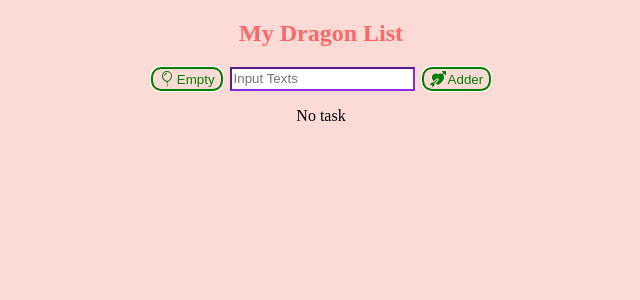
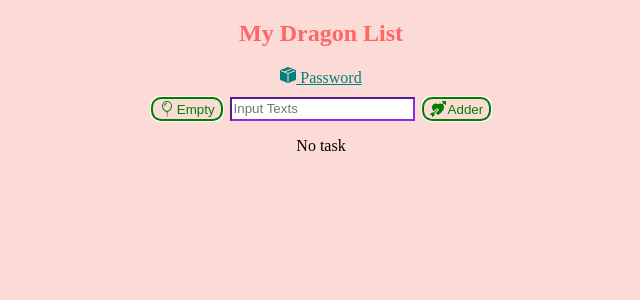
Before and after one commit to cmthang/todoapp, a PHP site: page / in a window 1280 px wide. Shown: the top 300 px of the page, without its empty margins (319-959 px from the left). Run offline with PHP 8.4, Linux system fonts and the light colour scheme.

Commit message:
update file js, button password, copy

```diff
--- a/app.css
+++ b/app.css
@@ -67,3 +67,11 @@ h4 {
     margin-right: 5px;
     color: rgb(200,46,49);
 }
+
+.generatePassword{
+    padding-bottom: 10px;
+}
+
+.buttonPassword {
+    color: rgb(0,128,128);
+}
--- /dev/null
+++ b/app.js
@@ -0,0 +1,108 @@
+Vue.createApp ({
+    data() {
+        return {
+            tasks: [],
+            task: "",
+        };
+    },
+    created() {
+        this.tasks = JSON.parse(localStorage.getItem("tasks")) || [];
+    },
+    methods: {
+        addTask() {
+            if (this.task)
+            {
+                this.tasks.push ({
+                    id: Date.now(),
+                    name: this.task,
+                });
+                localStorage.setItem("tasks", JSON.stringify(this.tasks));
+                this.task = "";
+            }
+        },
+
+        removeTask(task) {
+            let newTasks = this.tasks.filter(function (item){
+                return task.id !== item.id;
+            });
+            this.tasks = newTasks;
+            localStorage.setItem("tasks", JSON.stringify(this.tasks));
+        },
+
+        fixTask(task, index) {
+            if (this.task)
+            {
+                this.tasks[index]['name'] = this.task;
+                this.task = "";
+                localStorage.setItem("tasks", JSON.stringify(this.tasks));
+            }
+        },
+
+        clearInput(){
+            this.task = "";
+        },
+
+        generatePassword()
+        {
+            const alpha = "abcdefghijklmnopqrstuvwxyz";
+            const capitalAlpha = "ABCDEFGHIJKLMNOPQRSTUVWXYZ";
+            const numbers = "0123456789";
+            const symbols = "!@#$%^&*_-+=";
+
+            let defaultLength = 20;
+            let length;
+
+            let characters = alpha + capitalAlpha + numbers + symbols;
+
+            let password = "";
+
+            try {
+                if (this.task != "")
+                {
+                    length = Math.floor(this.task);
+                    if (length < 40)
+                    {
+                        for (let i = 0; i < length; i++)
+                        {
+                            password += characters.charAt
+                            (
+                                Math.floor( Math.random() * characters.length )
+                            );
+                        }
+                    }
+                    else
+                    {
+                        for (let i = 0; i < defaultLength; i++)
+                        {
+                            password += characters.charAt
+                            (
+                                Math.floor( Math.random() * characters.length )
+                            );
+                        }
+                    }
+                }
+                else
+                {
+                    for (let i = 0; i < defaultLength; i++)
+                    {
+                            password += characters.charAt
+                            (
+                                Math.floor( Math.random() * characters.length )
+                            );
+                    }
+                }
+            }
+            catch (error)
+            {
+                console.log(error);
+            }
+            // alert("Generate password "+password.length+" characters");
+            return this.task = password;
+        },
+
+        copy(task){
+            navigator.clipboard.writeText(task.name);
+        }
+
+    },
+}).mount("#app");
--- a/index.html
+++ b/index.html
@@ -11,6 +11,15 @@
         <div id="app">
             <div class="content">
                 <h2>My Dragon List</h2>
+
+                <div class="generatePassword">
+                    <a href="#" v-on:click.prevent="generatePassword()" class="buttonPassword">
+                        <svg xmlns="http://www.w3.org/2000/svg" width="16" height="16" fill="currentColor" class="bi bi-box-seam-fill" viewBox="0 0 16 16">
+                            <path fill-rule="evenodd" d="M15.528 2.973a.75.75 0 0 1 .472.696v8.662a.75.75 0 0 1-.472.696l-7.25 2.9a.75.75 0 0 1-.557 0l-7.25-2.9A.75.75 0 0 1 0 12.331V3.669a.75.75 0 0 1 .471-.696L7.443.184l.01-.003.268-.108a.75.75 0 0 1 .558 0l.269.108.01.003 6.97 2.789ZM10.404 2 4.25 4.461 1.846 3.5 1 3.839v.4l6.5 2.6v7.922l.5.2.5-.2V6.84l6.5-2.6v-.4l-.846-.339L8 5.961 5.596 5l6.154-2.461L10.404 2Z"/>
+                        </svg>
+                        Password
+                    </a>
+                </div>
             </div>
             <div class="input" style="display:inline-flex;" >
                 <button v-on:click="clearInput()" class="buttonAddClear">
@@ -49,6 +58,12 @@
                                     </svg>
                                     Done
                                 </a>
+                                <a href="#" v-on:click.prevent="copy(task)" class="buttonCopy">
+                                    <svg xmlns="http://www.w3.org/2000/svg" width="16" height="16" fill="currentColor" class="bi bi-bandaid-fill" viewBox="0 0 16 16">
+                                        <path d="m2.68 7.676 6.49-6.504a4 4 0 0 1 5.66 5.653l-1.477 1.529-5.006 5.006-1.523 1.472a4 4 0 0 1-5.653-5.66l.001-.002 1.505-1.492.001-.002Zm5.71-2.858a.5.5 0 1 0-.708.707.5.5 0 0 0 .707-.707ZM6.974 6.939a.5.5 0 1 0-.707-.707.5.5 0 0 0 .707.707ZM5.56 8.354a.5.5 0 1 0-.707-.708.5.5 0 0 0 .707.708Zm2.828 2.828a.5.5 0 1 0-.707-.707.5.5 0 0 0 .707.707Zm1.414-2.121a.5.5 0 1 0-.707.707.5.5 0 0 0 .707-.707Zm1.414-.707a.5.5 0 1 0-.706-.708.5.5 0 0 0 .707.708Zm-4.242.707a.5.5 0 1 0-.707.707.5.5 0 0 0 .707-.707Zm1.414-.707a.5.5 0 1 0-.707-.708.5.5 0 0 0 .707.708Zm1.414-2.122a.5.5 0 1 0-.707.707.5.5 0 0 0 .707-.707ZM8.646 3.354l4 4 .708-.708-4-4-.708.708Zm-1.292 9.292-4-4-.708.708 4 4 .708-.708Z"/>
+                                    </svg>
+                                    Copy
+                                </a>
                             </h4>
                         </div>
                     </li>
@@ -58,52 +73,6 @@
 
 
         <script src="https://unpkg.com/vue@next"></script>
-        <script>
-            Vue.createApp ({
-                data() {
-                    return {
-                        tasks: [],
-                        task: "",
-                    };
-                },
-                created() {
-                    this.tasks = JSON.parse(localStorage.getItem("tasks")) || [];
-                },
-                methods: {
-                    addTask() {
-                        if (this.task)
-                        {
-                            this.tasks.push ({
-                                id: Date.now(),
-                                name: this.task,
-                            });
-                            localStorage.setItem("tasks", JSON.stringify(this.tasks));
-                            this.task = "";
-                        }
-                    },
-
-                    removeTask(task) {
-                        let newTasks = this.tasks.filter(function (item){
-                            return task.id !== item.id;
-                        });
-                        this.tasks = newTasks;
-                        localStorage.setItem("tasks", JSON.stringify(this.tasks));
-                    },
-
-                    fixTask(task, index) {
-                        if (this.task)
-                        {
-                            this.tasks[index]['name'] = this.task;
-                            this.task = "";
-                            localStorage.setItem("tasks", JSON.stringify(this.tasks));
-                        }
-                    },
-
-                    clearInput(){
-                        this.task = "";
-                    }
-                },
-            }).mount("#app");
-        </script>
+        <script src="app.js"></script>
     </body>
 </html>
```
